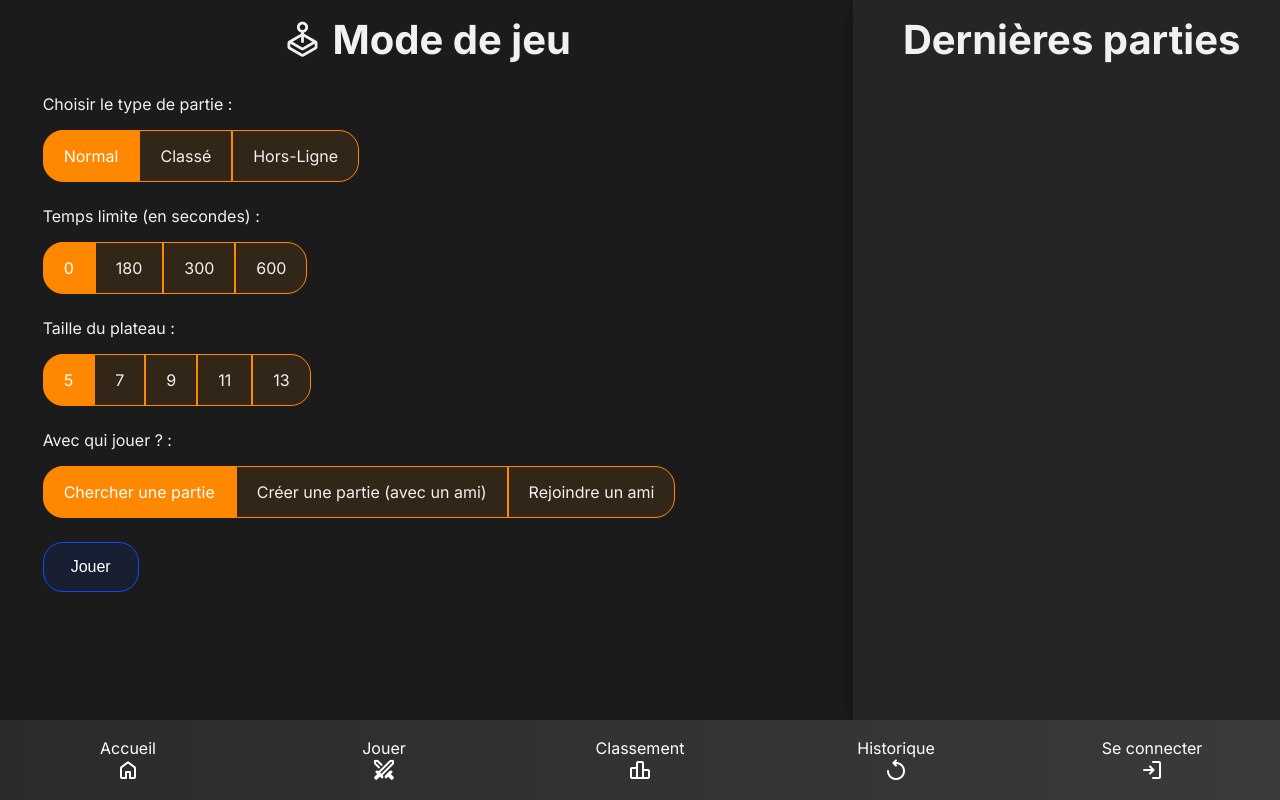
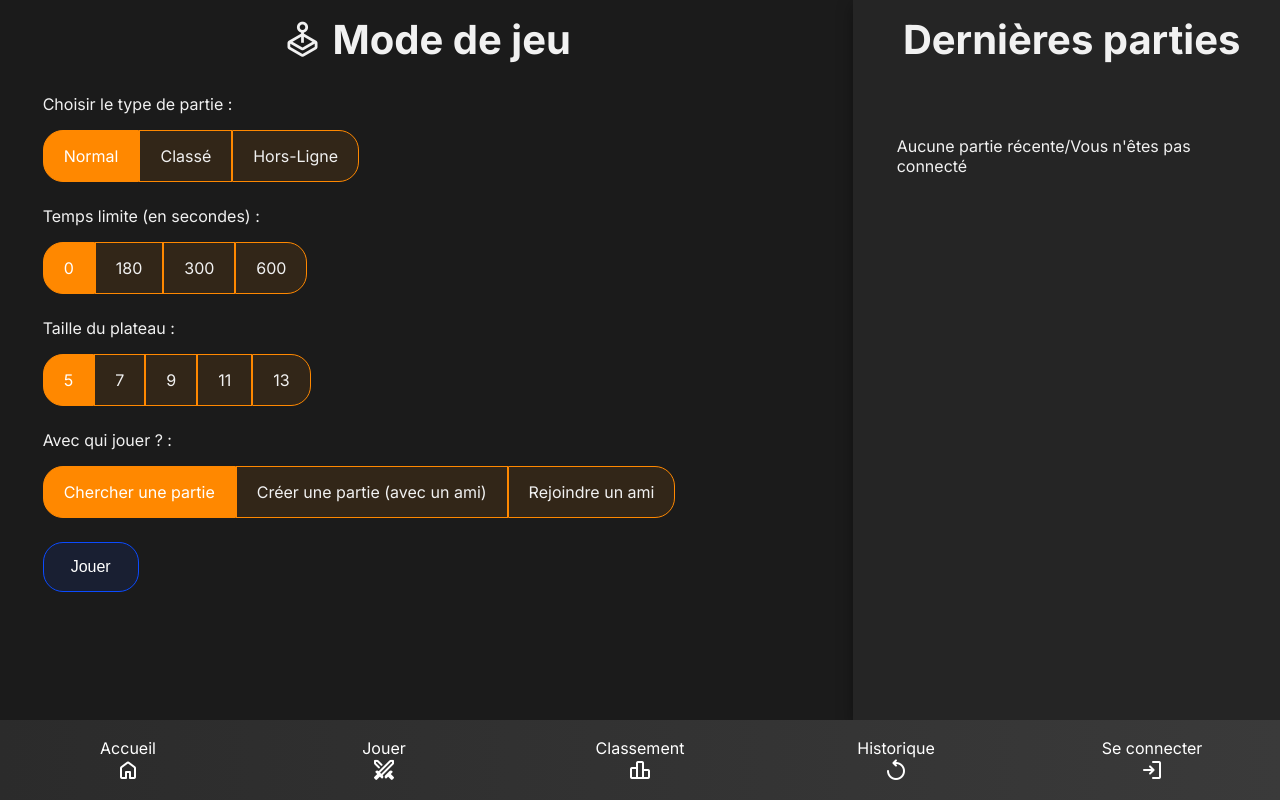
Before and after one commit to Ashokaas/BeeHex, a Next.js app: page /game_mode in a window 1280 px wide. Built offline with nearby package versions, Linux system fonts and the light colour scheme.

Commit message:
game_mode dernières parties

```diff
--- a/src/app/game_mode/game_mode.module.css
+++ b/src/app/game_mode/game_mode.module.css
@@ -53,3 +53,60 @@
   background-color: rgba(255, 136, 0, 1);
   color: white;
 }
+
+
+
+
+.history_content {
+  width: 100%;
+  margin-top: 24px;
+  display: flex;
+  flex-direction: column;
+  justify-content: center;
+  align-items: center;
+  gap: 18px;
+}
+
+.history_item {
+  width: 90%;
+  padding: 18px 22px;
+  display: flex;
+  flex-direction: row;
+  justify-content: space-between;
+}
+
+.history_item_title {
+  font-size: 1.08rem;
+  font-weight: 600;
+  margin-bottom: 6px;
+  display: flex;
+  align-items: center;
+  gap: 6px;
+}
+
+.title_win {
+  color: var(--secondary);
+}
+
+.title_lose {
+  color: var(--red-400);
+}
+
+
+.mmr_win {
+  color: var(--secondary);
+}
+
+.mmr_lose {
+  color: var(--red-400);
+}
+
+.current_mmr {
+  width: 100%;
+  text-align: center;
+  font-size: 1.12rem;
+  font-weight: bold;
+  color: var(--text-color);
+  margin-bottom: 10px;
+  letter-spacing: 0.5px;
+}
--- a/src/app/game_mode/page.tsx
+++ b/src/app/game_mode/page.tsx
@@ -11,9 +11,22 @@ import Spacer from "@/components/spacer/spacer";
 import { BOARD_SIZES, Game, ServerBoundGameSearchPacket, ServerBoundPacketType, TIME_LIMITS } from "../definitions";
 import { WebsocketHandler } from "./WebsocketHandler";
 import LoadingPage from "@/components/loading_page/loading_page";
+import { useRouter } from "next/navigation";
+import Cookies from "js-cookie";
+import axios from "axios";
+import getEnv from "@/env/env";
 
 
-
+type GameArr = {
+  gameId: string;
+  firstPlayerId: string;
+  EloChangeFirstPlayer: number;
+  EloChangeSecondPlayer: number;
+  mmrAfterGame: number;
+  opponentUsername: string;
+  gameDate: string;
+  moves: string;
+};
 /*
   * Create a radio button group
   *
@@ -60,8 +73,8 @@ function RadioButton(props:
 
 
 export default function Home() {
-  const time_limits_str = TIME_LIMITS.map((time) => {return time.toString() });
-  const board_sizes_str = BOARD_SIZES.map((size) => {return size.toString() });
+  const time_limits_str = TIME_LIMITS.map((time) => { return time.toString() });
+  const board_sizes_str = BOARD_SIZES.map((size) => { return size.toString() });
   const [gameType, setGameType] = useState("Normal");
   const [gameMode, setGameMode] = useState("Normal");
   const [timeLimit, setTimeLimit] = useState(time_limits_str[0]);
@@ -72,10 +85,38 @@ export default function Home() {
 
   const [isSearchingGame, setIsSearchingGame] = useState(false);
 
+  const [gamesArr, setGamesArr] = useState<GameArr[]>([]);
+  const router = useRouter();
+
+  const fetchUserLastGames = async () => {
+    const userId = Cookies.get('userId');
+    if (!userId) {
+      console.log("userId non trouvé dans les cookies");
+      return;
+    }
+    try {
+      const gamesRes = await axios.get(`http://${getEnv()['IP_HOST']}:3001/get_games_by_user/${userId}`);
+      setGamesArr(gamesRes.data);
+      console.log(gamesRes.data);
+    } catch (error) {
+      console.error('Error fetching user:', error);
+    }
+  };
+
+
+
+  useEffect(() => {
+    fetchUserLastGames();
+  }, []);
+
+
+
+
+
   /* convert letters to numbers */
-  const numbers = {"&": 1, "é": 2, "\"": 3, "'": 4, "(": 5, "-": 6, "è": 7, "_": 8, "ç": 9, "à": 0};
+  const numbers = { "&": 1, "é": 2, "\"": 3, "'": 4, "(": 5, "-": 6, "è": 7, "_": 8, "ç": 9, "à": 0 };
   useEffect(() => {
-    if (gameCode[gameCode.length-1] in numbers) {
+    if (gameCode[gameCode.length - 1] in numbers) {
       const lastChar = gameCode[gameCode.length - 1] as keyof typeof numbers;
       if (lastChar in numbers) {
         setGameCode(gameCode.slice(0, -1) + numbers[lastChar]);
@@ -130,18 +171,18 @@ export default function Home() {
         window.location.href = `/hex/o_${game_id}`;
       }
 
-      function joinGameCallback(game_details: Game) {}
+      function joinGameCallback(game_details: Game) { }
 
-      function movePlayedCallback(x: number, y: number, turn: number, grid_array: Array<Array<number>>) {}
+      function movePlayedCallback(x: number, y: number, turn: number, grid_array: Array<Array<number>>) { }
 
       function connectionEndedCallback() {
         console.error('Connection ended');
         setIsSearchingGame(false);
       }
 
-      function clickCallback(i: number, j: number) {}
+      function clickCallback(i: number, j: number) { }
 
-      function hoverCallback(i: number, j: number) {}
+      function hoverCallback(i: number, j: number) { }
 
       let websocketHandler = await new WebsocketHandler({
         errorCallback,
@@ -158,7 +199,8 @@ export default function Home() {
           time_limit: parseInt(timeLimit),
           board_size: parseInt(boardSize),
           ranked: gameType === "Classé",
-        }} as ServerBoundGameSearchPacket);
+        }
+      } as ServerBoundGameSearchPacket);
 
       // cherche une game
       setIsSearchingGame(true);
@@ -218,7 +260,7 @@ export default function Home() {
                 placeholder="Code de la partie"
                 autoComplete="off"
                 value={gameCode}
-              onChange={(e) => {setGameCode(e.target.value)}}
+                onChange={(e) => { setGameCode(e.target.value) }}
               />
               <Spacer direction="H" spacing={3} />
             </>
@@ -229,6 +271,42 @@ export default function Home() {
 
       <div className={styles.right_container}>
         <Title_h1 text="Dernières parties" />
+        <div className={styles.history_content}>
+          {gamesArr.length === 0 ? (
+            <div className={styles.history_item}>
+                Aucune partie récente/Vous n'êtes pas connecté
+            </div>
+          ) : (
+            <>
+              <div className={styles.current_mmr}>
+                <b>MMR actuel : {gamesArr[0].mmrAfterGame}</b>
+              </div>
+              {gamesArr.slice(0, 5).map((game) => {
+                const userId = Cookies.get('userId');
+                const isFirstPlayer = game.firstPlayerId === userId;
+                const victory = (isFirstPlayer && game.EloChangeFirstPlayer > 0) || (!isFirstPlayer && game.EloChangeSecondPlayer > 0);
+                const mmrChange = isFirstPlayer ? game.EloChangeFirstPlayer : game.EloChangeSecondPlayer;
+                const opponentUsername = game.opponentUsername || "Unknown";
+                return (
+                  <div className={styles.history_item} key={game.gameId}>
+                    <div className={styles.history_item_title}>
+                      <span className={victory ? styles.title_win : styles.title_lose}>
+                        {victory ? "Victoire" : "Défaite"}
+                      </span>
+                      &nbsp;VS&nbsp;
+                      <span>{opponentUsername}</span>
+                    </div>
+                    <div className={styles.history_item_content_text}>
+                      <span className={victory ? styles.mmr_win : styles.mmr_lose}>
+                        {mmrChange > 0 ? "+" : ""}{mmrChange} MMR
+                      </span>
+                    </div>
+                  </div>
+                );
+              })}
+            </>
+          )}
+        </div>
       </div>
 
     </div>
```
Lines whose indentation alone changed are shown as unchanged.
